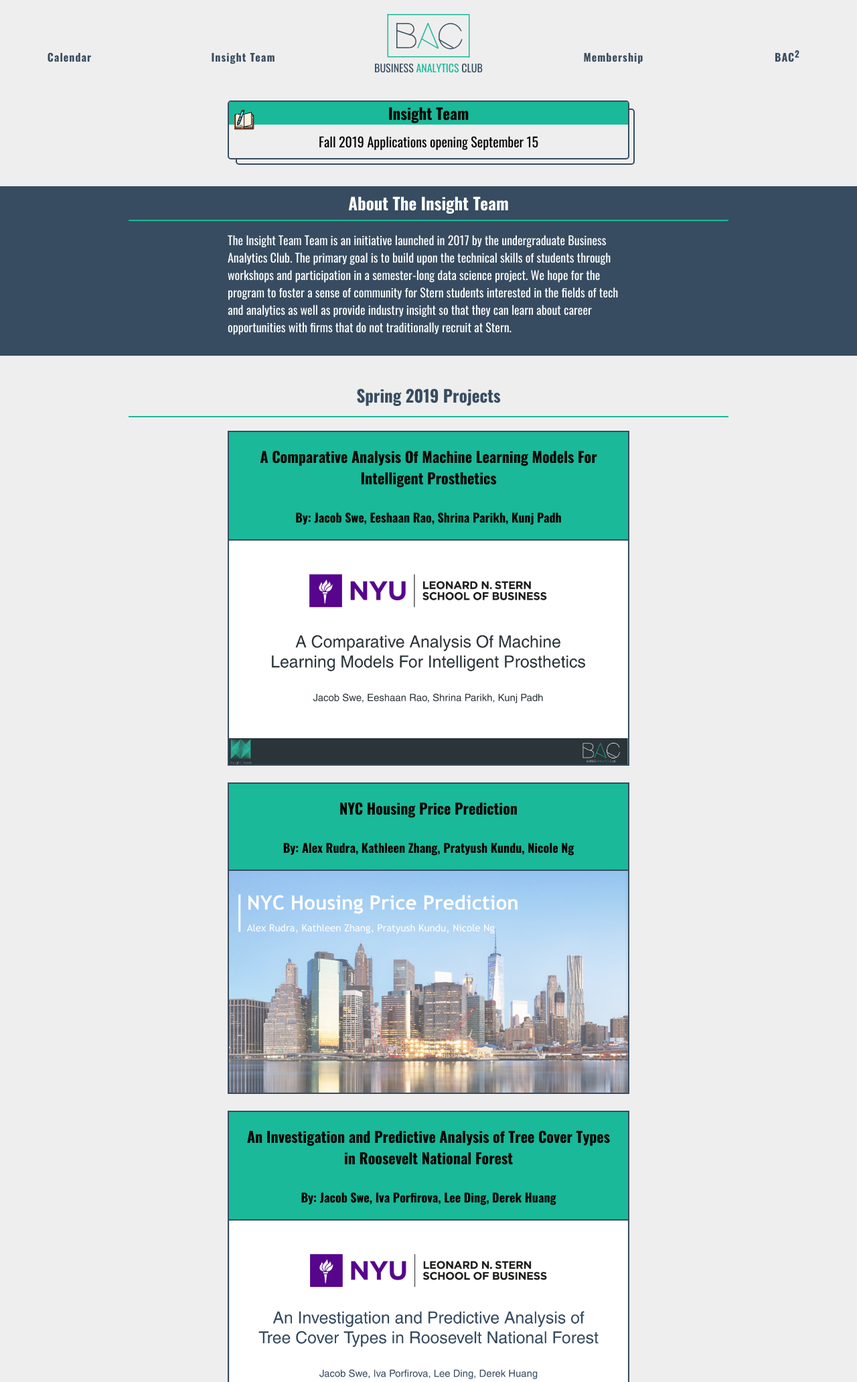
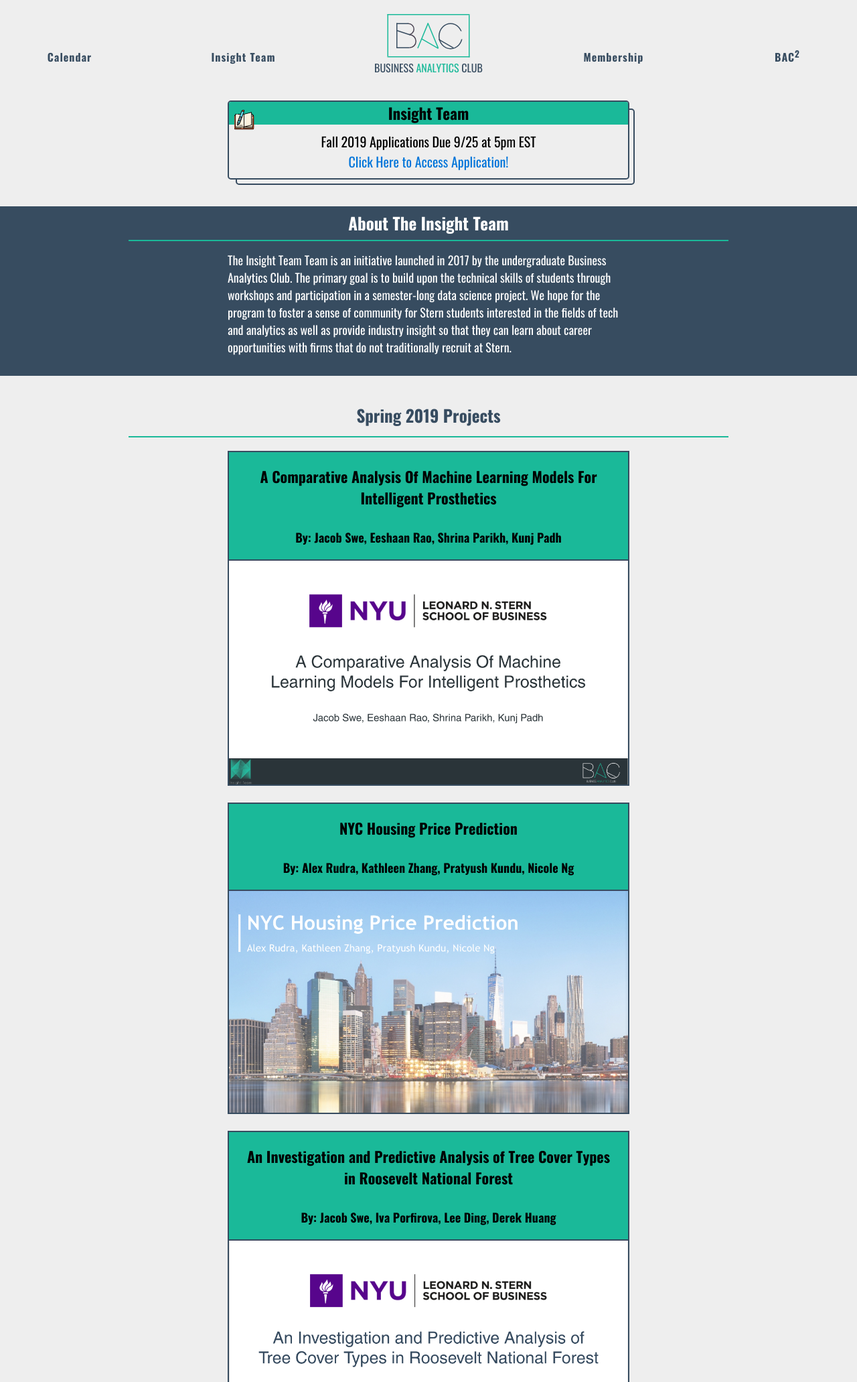
Before and after one commit to sternbac/sternbac.github.io, a PHP site: page /insightteam.html in a window 1280 px wide. Shown: the top 2063 px of the page at 67% size. Run offline with PHP 8.4, Linux system fonts and the light colour scheme; some libraries are stand-ins or nearby versions.

Commit message:
link changes

```diff
--- a/bacsquared.html
+++ b/bacsquared.html
@@ -6,7 +6,7 @@
 	    <meta http-equiv="X-UA-Compatible" content="ie=edge">
 	    <title>BAC - Membership</title>
 		<link rel="stylesheet" type="text/css" href="stylesheets/bac-logo.css?v=11">
-		<link rel="stylesheet" type="text/css" href="stylesheets/general-styles.css?v=13">
+		<link rel="stylesheet" type="text/css" href="stylesheets/general-styles.css?v=14">
 		<link rel="stylesheet" type="text/css" href="stylesheets/bacsquared.css?v=11">
 		<link rel="shortcut icon" type="image/x-icon" href="images/favicon.ico">
         <script src="https://kit.fontawesome.com/65e5c6d42f.js"></script>
--- a/calendar.html
+++ b/calendar.html
@@ -6,7 +6,7 @@
 	    <meta http-equiv="X-UA-Compatible" content="ie=edge">
 	    <title>BAC - Calendar</title>
 		<link rel="stylesheet" type="text/css" href="stylesheets/bac-logo.css?v=11">
-        <link rel="stylesheet" type="text/css" href="stylesheets/general-styles.css?v=13">
+        <link rel="stylesheet" type="text/css" href="stylesheets/general-styles.css?v=14">
         <link rel="stylesheet" type="text/css" href="stylesheets/calendar.css?v=11">
         <link rel="shortcut icon" type="image/x-icon" href="images/favicon.ico">
         <script src="https://kit.fontawesome.com/65e5c6d42f.js"></script>
--- a/insightteam.html
+++ b/insightteam.html
@@ -6,7 +6,7 @@
 	    <meta http-equiv="X-UA-Compatible" content="ie=edge">
 	    <title>BAC - Insight Team</title>
 		<link rel="stylesheet" type="text/css" href="stylesheets/bac-logo.css?v=11">
-        <link rel="stylesheet" type="text/css" href="stylesheets/general-styles.css?v=13">
+        <link rel="stylesheet" type="text/css" href="stylesheets/general-styles.css?v=14">
         <link rel="stylesheet" type="text/css" href="stylesheets/insightteam.css?v=11">
         <link rel="shortcut icon" type="image/x-icon" href="images/favicon.ico">
         <script src="https://kit.fontawesome.com/65e5c6d42f.js"></script>
@@ -130,7 +130,11 @@
                     <div class="content-block-body">
                         <img src="icons/book.svg" class="content-icon">
                         <span class="text">
-                            Fall 2019 Applications opening September 15
+                            Fall 2019 Applications Due 9/25 at 5pm EST
+							<br>
+							<a href="https://forms.gle/fs6R9kSQuwHwmPk68" target="_blank" class="content-block-link">
+								Click Here to Access Application!
+							<a>
                         </span>
                     </div>
                 </div>
--- a/membership.html
+++ b/membership.html
@@ -6,7 +6,7 @@
 	    <meta http-equiv="X-UA-Compatible" content="ie=edge">
 	    <title>BAC - Membership</title>
 		<link rel="stylesheet" type="text/css" href="stylesheets/bac-logo.css?v=11">
-        <link rel="stylesheet" type="text/css" href="stylesheets/general-styles.css?v=13">
+        <link rel="stylesheet" type="text/css" href="stylesheets/general-styles.css?v=14">
         <link rel="stylesheet" type="text/css" href="stylesheets/membership.css?v=12">
         <link rel="shortcut icon" type="image/x-icon" href="images/favicon.ico">
         <script src="https://kit.fontawesome.com/65e5c6d42f.js"></script>
--- a/stylesheets/general-styles.css
+++ b/stylesheets/general-styles.css
@@ -283,6 +283,10 @@
     line-height: 30px;
 }
 
+.content-block-link {
+    color: #0074D9 !important;
+}
+
 .content-icon {
     width:30px;
     height:30px;
```
Also changed, not shown: index.html (+5 -2 lines), 2 other files.
